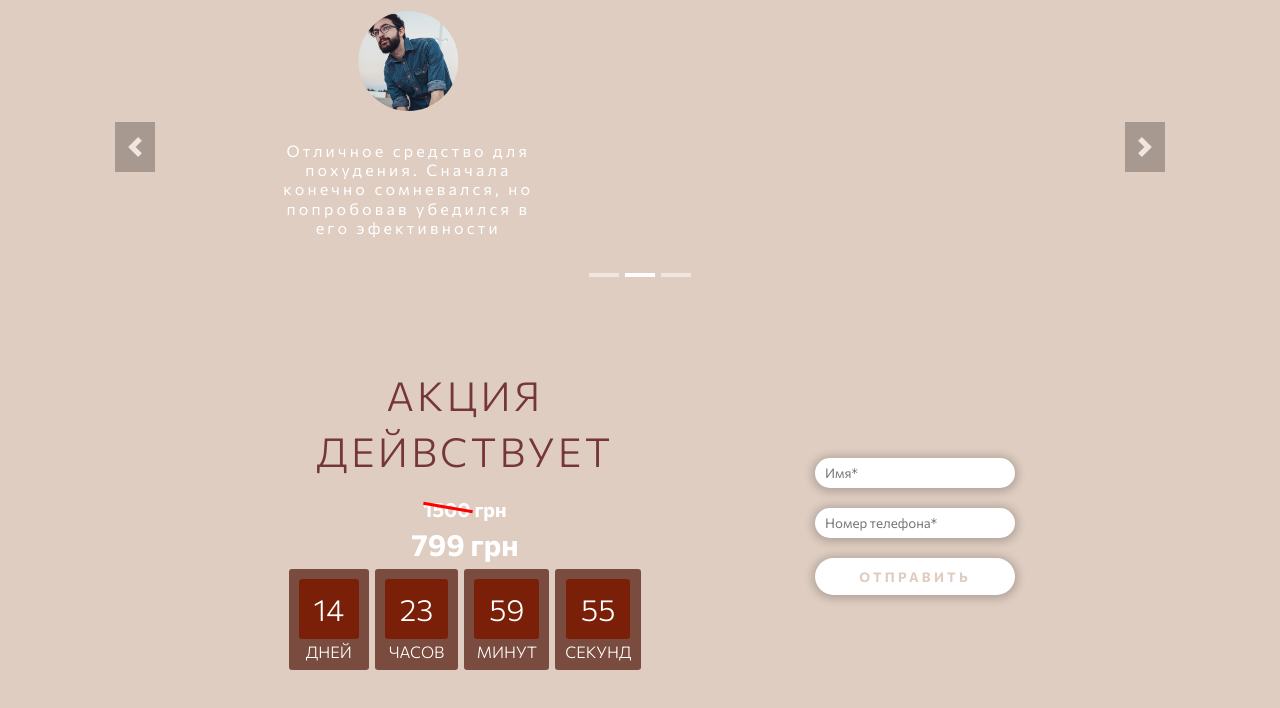
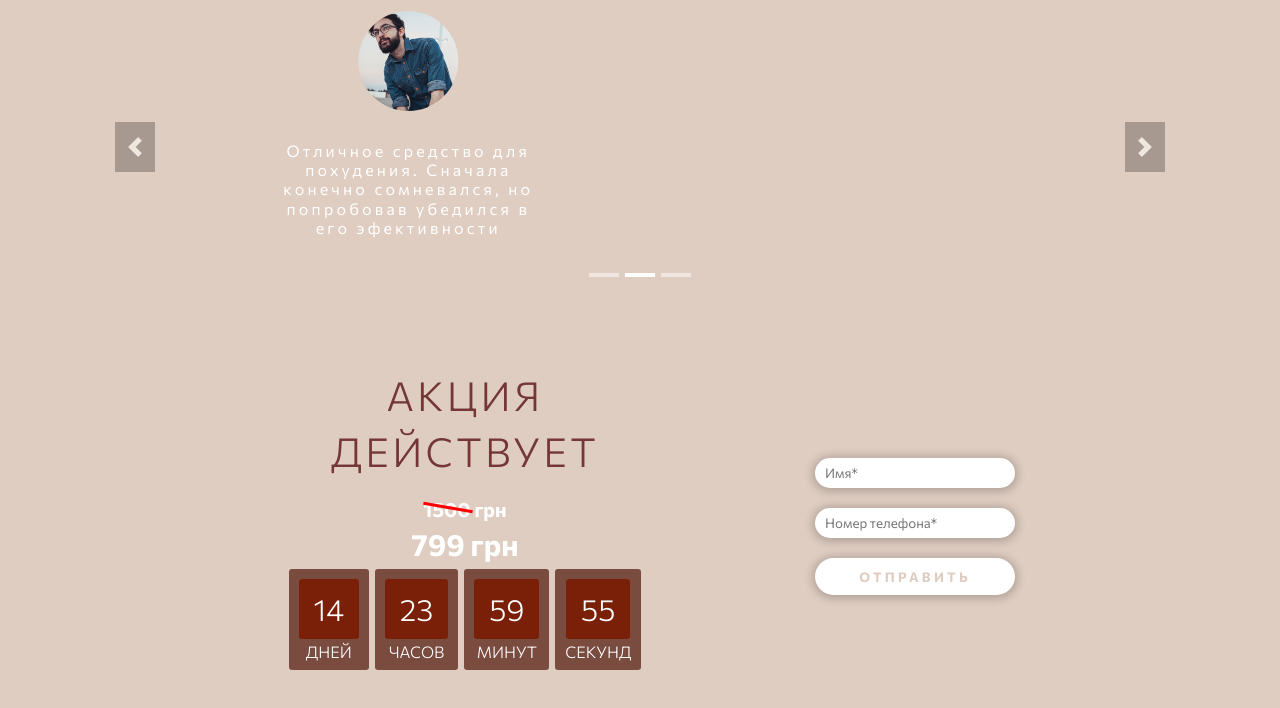
Before and after one commit to Alexsavchuk95/Keto, a plain HTML site: page index.html in a window 1280 px wide. Shown: the part 677-1385 px from the top of the page. Drawn offline with nearby package versions, Linux system fonts and the light colour scheme.

Commit message:
Update index.html
coomit

```diff
--- a/index.html
+++ b/index.html
@@ -83,7 +83,7 @@
     <section class="sale" id="sale">
         <div class="sale__cnt">
             <div class="sale__counter">
-                <h1 class="countdown-title">Акция дейвствует</h1>
+                <h1 class="countdown-title">Акция действует</h1>
                 <p class="countdown-sale">1500 грн</p>
                 <p class="countdown-price">799 грн</p>
                 <div id="countdown" class="countdown">
```
